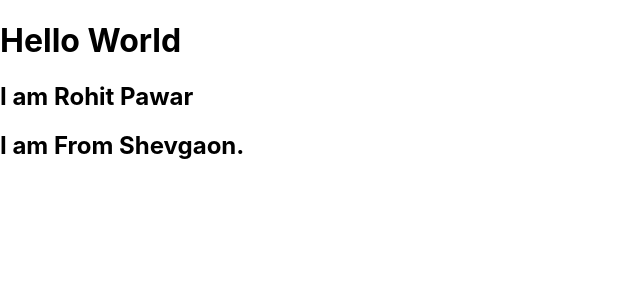
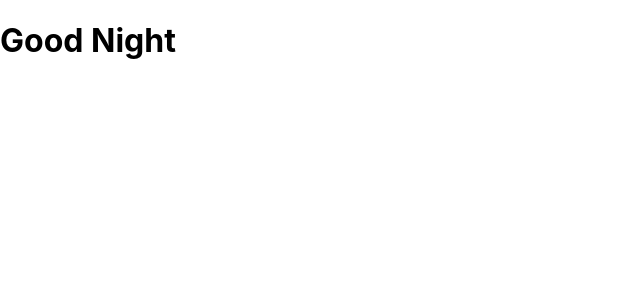
Before and after one commit to RohitPawar9850/Second-React-App, a React (Create React App) app in the folder second-react-app/: page / in a window 1280 px wide. Shown: the top 300 px of the page, without its empty margins (0-640 px from the left). Built offline with nearby package versions, Linux system fonts and the light colour scheme.

Commit message:
conditional in jsx using variable

```diff
--- a/second-react-app/src/App.js
+++ b/second-react-app/src/App.js
@@ -1,22 +1,12 @@
-//JSX :: return HTML
-//Syntax : <h1>Hello</h1>
-// Syntax : ( <h1>Hello</h1> )
+// conditional in jsx
 
 function App()
 {
-  let jsx1 = <h1>Hello Universe</h1>
-
-  //multilinear with required parameter
-  let jsx2= (
-    <>
-      <h1>Hello World</h1>
-      <p>
-        <h2>I am Rohit Pawar</h2>
-        <h2>I am From Shevgaon.</h2>
-      </p>
-    </>
+  let jsx1 = <h1>Hello World</h1>
+  let jsx2 = (
+    <h1>Good Night</h1>
   );
-  return jsx2;
+  return false ? jsx1 : jsx2;
 }
 export default App;
 // new function
```
